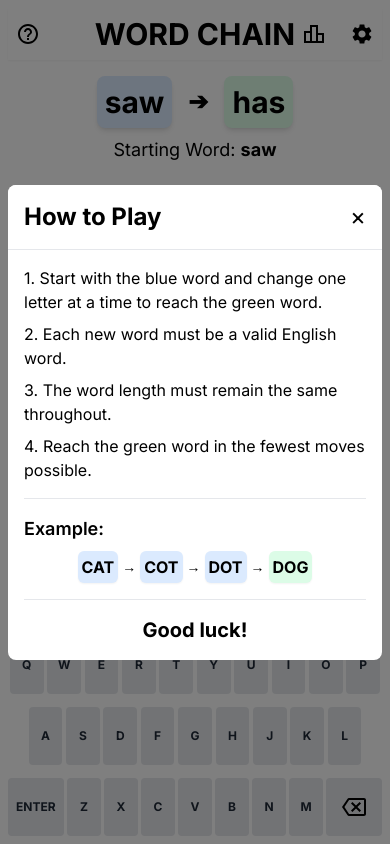
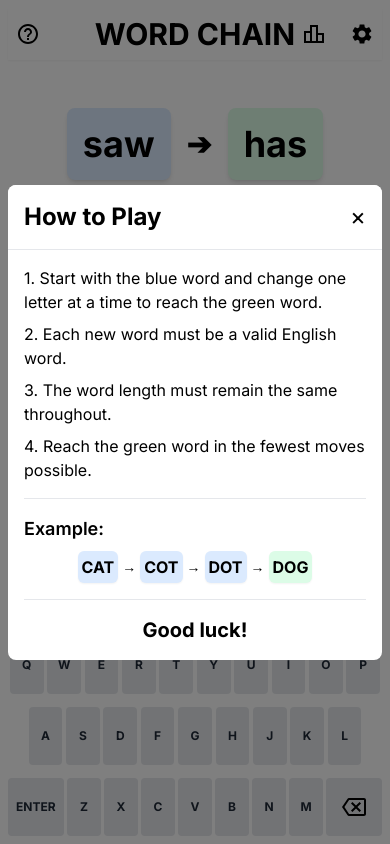
Before and after one commit to kevincarringtonstory/word-chain, a Next.js app: page / in a window 390 px wide. Built offline with nearby package versions, Linux system fonts and the light colour scheme.

Commit message:
small ui update for mobile

```diff
--- a/app/components/Keyboard.tsx
+++ b/app/components/Keyboard.tsx
@@ -52,6 +52,7 @@ const Keyboard: React.FC<KeyboardProps> = ({
                 ${disabledKeys.has(key) ? 'opacity-50 cursor-not-allowed' : ''}
                 bg-gray-200 text-gray-800
                 active:bg-gray-400 transition-colors duration-100
+                touch-none
                 flex items-center justify-center uppercase
               `}
               onClick={() => handleKeyClick(key)}
--- a/app/components/WordChainsGame.tsx
+++ b/app/components/WordChainsGame.tsx
@@ -235,7 +235,7 @@ const WordChainsGame: React.FC = () => {
   return (
     <div className="flex flex-col h-screen bg-white">
       <div className="flex-1 flex flex-col w-full max-w-lg mx-auto p-2 sm:p-4">
-        <header className="w-full bg-white shadow-sm flex items-center justify-between mb-2 sm:mb-4 relative">
+        <header className="w-full max-w-[500px] mx-auto bg-white shadow-sm flex items-center justify-between mb-2 sm:mb-4 relative">
           <button
             className="text-gray-600 font-bold text-lg sm:text-xl p-2 absolute left-0"
             onClick={() => setShowInstructions(true)}
@@ -296,6 +296,8 @@ const WordChainsGame: React.FC = () => {
             />
           )}
 
+          {/* New div for the main play area with increased top padding */}
+          <div className="flex-1 flex flex-col justify-center pt-8 sm:pt-12 md:pt-16">
             <div className="mb-2 sm:mb-4 text-center">
               <div className="flex justify-center items-center space-x-4 mb-2">
                 <div
@@ -304,14 +306,14 @@ const WordChainsGame: React.FC = () => {
                       ? state.attempts[state.attempts.length - 1]
                       : state.startWord
                   }
-                className="text-3xl sm:text-4xl font-bold p-2 sm:p-4 bg-blue-100 rounded-lg shadow-md spin-animation"
+                  className="text-4xl font-bold p-4 bg-blue-100 rounded-lg shadow-md spin-animation max-[350px]:text-3xl max-[350px]:p-2"
                 >
                   {state.attempts.length > 0
                     ? state.attempts[state.attempts.length - 1]
                     : state.startWord}
                 </div>
-              <div className="text-2xl sm:text-3xl font-bold">➔</div>
-              <div className="text-3xl sm:text-4xl font-bold p-2 sm:p-4 bg-green-100 rounded-lg shadow-md">
+                <div className="text-3xl font-bold max-[350px]:text-2xl">➔</div>
+                <div className="text-4xl font-bold p-4 bg-green-100 rounded-lg shadow-md max-[350px]:text-3xl max-[350px]:p-2">
                   {state.endWord}
                 </div>
               </div>
@@ -319,6 +321,22 @@ const WordChainsGame: React.FC = () => {
                 Starting Word: <strong>{state.startWord}</strong>
               </p>
             </div>
+
+            {!state.gameOver && (
+              <div className="mb-4 sm:mb-6">
+                <input
+                  ref={inputRef}
+                  type="text"
+                  value={state.inputWord}
+                  onChange={handleInputChange}
+                  className={`w-full py-3 sm:py-4 px-2 sm:px-4 border-2 border-blue-300 rounded-lg text-xl sm:text-2xl text-center font-bold tracking-wider focus:outline-none focus:border-blue-500 transition-all duration-100 ${
+                    isExpanding ? 'scale-105' : 'scale-100'
+                  }`}
+                  maxLength={wordLength}
+                  readOnly
+                />
+              </div>
+            )}
 
             <div className="flex-grow flex flex-col justify-center">
               <div className="grid grid-cols-5 gap-1 sm:gap-2 mb-2 sm:mb-4">
@@ -336,22 +354,6 @@ const WordChainsGame: React.FC = () => {
                   ))}
               </div>
 
-            {!state.gameOver && (
-              <div className="mb-2 sm:mb-4">
-                <input
-                  ref={inputRef}
-                  type="text"
-                  value={state.inputWord}
-                  onChange={handleInputChange}
-                  className={`w-full py-3 sm:py-4 px-2 sm:px-4 border-2 border-blue-300 rounded-lg text-xl sm:text-2xl text-center font-bold tracking-wider focus:outline-none focus:border-blue-500 transition-all duration-100 ${
-                    isExpanding ? 'scale-105' : 'scale-100'
-                  }`}
-                  maxLength={wordLength}
-                  readOnly
-                />
-              </div>
-            )}
-
               {state.gameOver && (
                 <button
                   onClick={startNewGame}
@@ -360,6 +362,7 @@ const WordChainsGame: React.FC = () => {
                   Play Again
                 </button>
               )}
+            </div>
           </div>
         </main>
 
```
Lines whose indentation alone changed are shown as unchanged.
